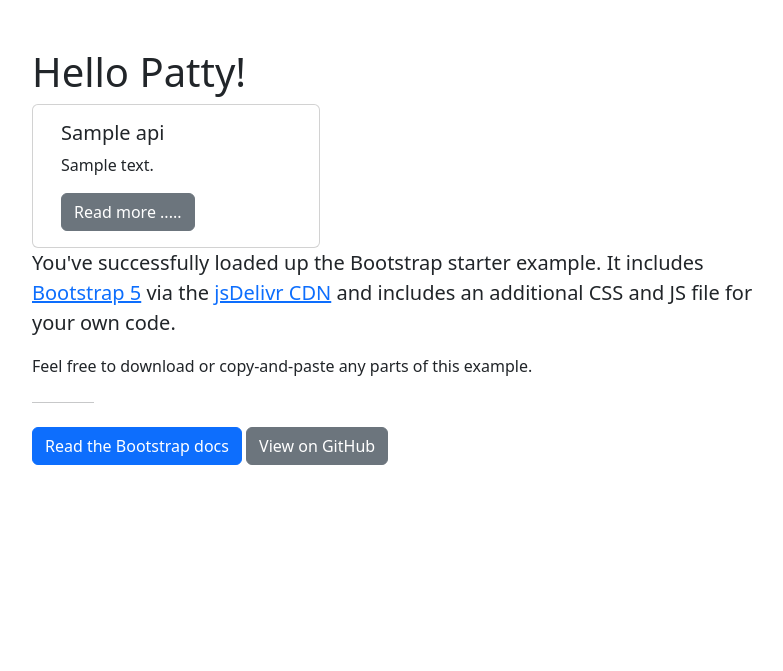
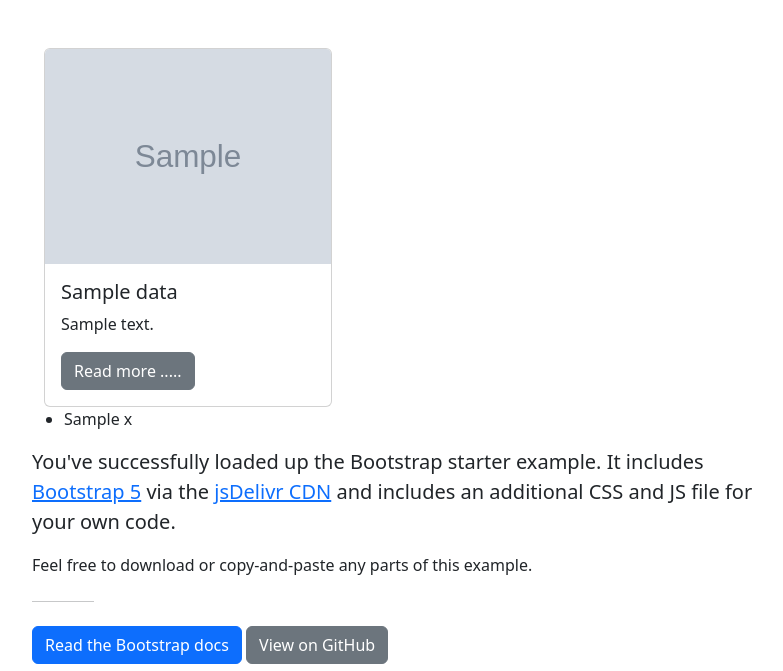
Before and after one commit to bwoysie/cryptonews, a Django app: template crypto/templates/home.html in a window 1280 px wide. Shown: the part 56-727 px from the top of the page, without its empty margins (50-833 px from the left). Run offline with Django 5.2, Linux system fonts and the light colour scheme; the template is opened without the code that fills it: most values are stand-ins (such as "Sample title", 1, 10 or a date in 2020); grey boxes marked "Sample" are stand-in pictures; some libraries are stand-ins or nearby versions.

Commit message:
loaded and cinfigured api data

```diff
--- a/crypto/templates/home.html
+++ b/crypto/templates/home.html
@@ -2,32 +2,27 @@
 
 {% block content %}
 
-    <h1>Hello Patty!</h1>
-
 <div class="container">
   <div class="row">
-    {% for x in api %}
+    {% for x in api.Data %}
+    <div class="col-sm">
       <div class="card" style="width: 18rem;">
-        <!-- <img src="..." class="card-img-top" alt="..."> -->
+        <img src="{{x.imageurl}}" class="card-img-top" alt="x.source">
         <div class="card-body">
           <h5 class="card-title">{{x.title}}</h5>
           <p class="card-text">{{x.body}}</p>
           <a href="x.url" class="btn btn-secondary">Read more .....</a>
         </div>
       </div>
-
+    </div>
     {% endfor %}
   </div>
 </div>
-   <!-- <ul>
+  <ul>
+    <li> {{x.title}} </li>
+  </ul>
 
-          <li> {{x.title}} </li>
+    <!-- {{api.Data}}  -->
 
 
-
-    </ul> -->
-
-    <!-- {{api}} -->
-
-    <!-- {console.log(x)} -->
 {% endblock %}
--- a/crypto/views.py
+++ b/crypto/views.py
@@ -3,6 +3,6 @@
 def home(request):
   import requests
   import json
-  api_request = requests.get("https://jsonplaceholder.typicode.com/posts/1")
+  api_request = requests.get("https://min-api.cryptocompare.com/data/v2/news/?lang=EN")
   api = json.loads(api_request.content)
   return render(request, 'home.html',{'api':api})
```
